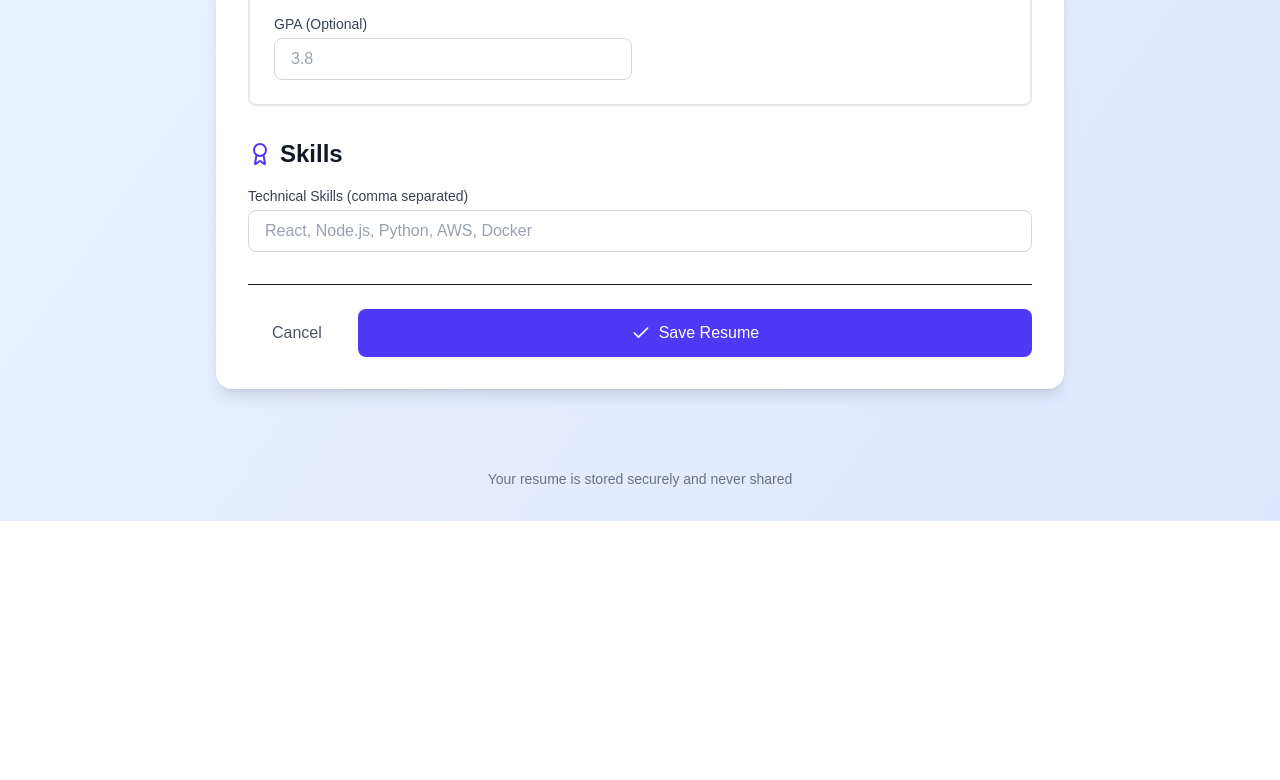
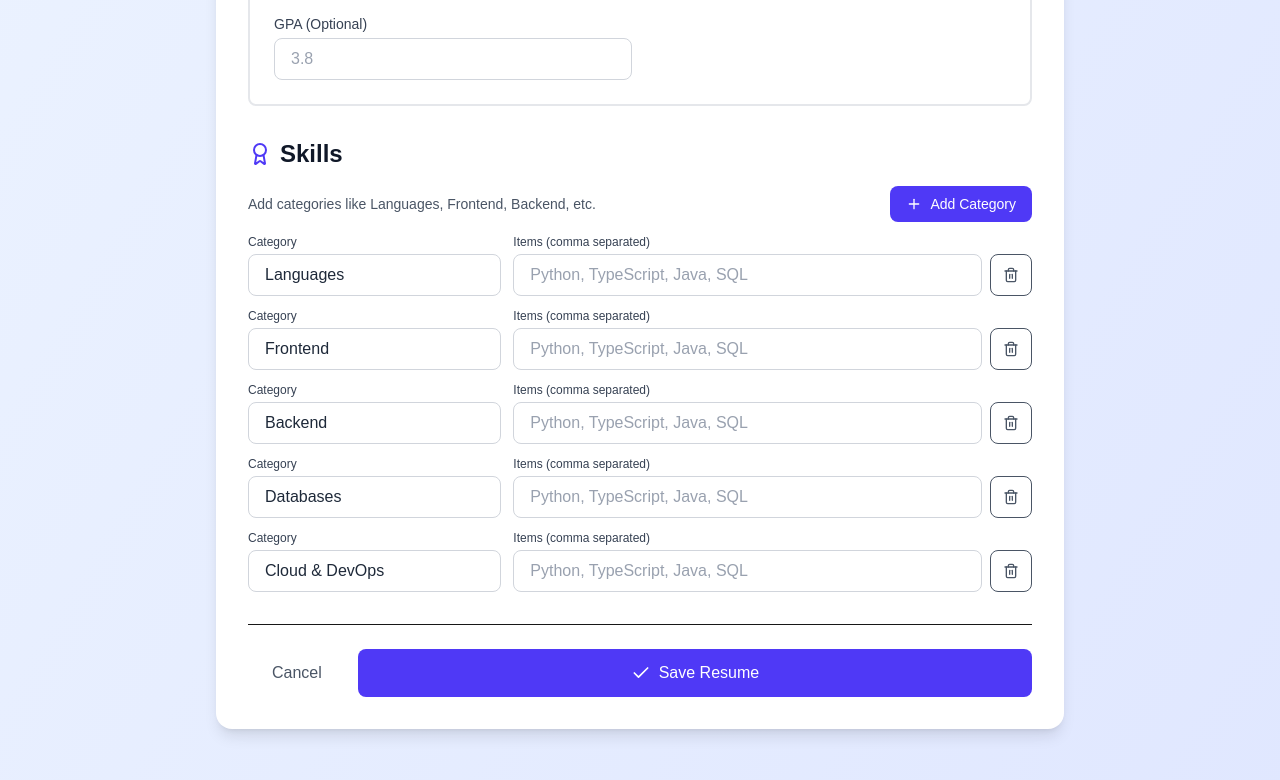
Before and after one commit to armaanchhina/resume-tailor, a Next.js app: page /upload-resume in a window 1280 px wide. Shown: the part 1300-2080 px from the top of the page. Before the commit the page ends 1821 px from the top, so only its background shows below. Built offline with nearby package versions, Linux system fonts and the light colour scheme; no server answers.

Commit message:
Update skills field to be json

```diff
--- a/src/app/api/resume/route.ts
+++ b/src/app/api/resume/route.ts
@@ -3,6 +3,22 @@ import prisma from "@/app/lib/db";
 import { cookies } from "next/headers";
 
 export const dynamic = "force-dynamic";
+
+function toTechnicalSkillsJson(raw: any) {
+  if (!Array.isArray(raw)) return [];
+
+  return raw
+    .map((s) => {
+      const category = (s?.category ?? "").trim();
+      const itemsArr = String(s?.items ?? "")
+        .split(",")
+        .map((x) => x.trim())
+        .filter(Boolean);
+
+      return { category, items: itemsArr };
+    })
+    .filter((s) => s.category && s.items.length > 0);
+}
 
 export async function POST(req: Request) {
     try {
@@ -32,10 +48,7 @@ export async function POST(req: Request) {
       const body = await req.json();
 
 
-      const rawSkills = body.skills?.technical || "";
-      const skills = rawSkills.split(",")
-        .map((s: string) => s.trim())
-        .filter(Boolean);
+      const technicalSkillsJson = toTechnicalSkillsJson(body?.skills?.technical);
 
         const resume = await prisma.resume.upsert({
         where: {userId},
@@ -47,7 +60,7 @@ export async function POST(req: Request) {
           github: body.personalInfo.github,
           portfolio: body.personalInfo.portfolio,
           summary: body.summary,
-          skills: skills,  // Array directly
+          technicalSkillsJson,
           workJson: body.workExperience,
           educationJson: body.education,
         },
@@ -60,7 +73,7 @@ export async function POST(req: Request) {
           github: body.personalInfo.github,
           portfolio: body.personalInfo.portfolio,
           summary: body.summary,
-          skills: skills,
+          technicalSkillsJson,
           workJson: body.workExperience,
           educationJson: body.education,
         }
--- a/src/app/components/WorkExperienceSection.tsx
+++ b/src/app/components/WorkExperienceSection.tsx
@@ -70,7 +70,7 @@ export default function WorkExperienceSection({ index, register, control, remove
               {...register(`workExperience.${index}.endDate`)}
               type="month"
               disabled={currentValue}
-              className="w-full px-4 py-2 border border-gray-300 rounded-lg focus:ring-2 focus:ring-indigo-200 focus:border-indigo-500 outline-none disabled:bg-gray-100"
+              className="w-full px-4 py-2 border border-gray-300 rounded-lg focus:ring-2 focus:ring-indigo-200 focus:border-indigo-500 outline-none text-gray-700 disabled:bg-gray-100"
             />
           </div>
 
--- a/src/app/lib/prompt.ts
+++ b/src/app/lib/prompt.ts
@@ -31,7 +31,6 @@ export const tailorResumePrompt = (resumeJson: any, jobDescription: string) => `
     45 characters (including spaces).
     - Insert manual line breaks as needed to keep lines within 107 characters.
     - Apply these rules to the summary (if present) and all responsibility bullet points.
-    - Do NOT include literal "\\n" in JSON. Instead, insert real line breaks within string values.
 
     Return output as JSON only in this structure:
 
@@ -49,60 +48,72 @@ export const tailorResumePrompt = (resumeJson: any, jobDescription: string) => `
         }
     ],
     "education": [],
-    "skills": []
+    "skills": {
+      "technical": [
+        {
+          "category": "",
+          "items": []
         }
+      ]
+    }
+    }
+
+    Notes:
+    - "skills.technical[].items" must be an array of strings, not a comma-separated string.
+    - "responsibilities" must be an array of strings, each a bullet line (with manual line breaks if needed).
+
 
     Base Resume:
     ${JSON.stringify(resumeJson, null, 2)}
 
     Job Description:
     ${jobDescription}
-`
-
+`;
 
 export const dummyData = {
-    "summary": "Software developer with experience building backend services in Python, TypeScript, and cloud-native systems. Strong focus on clean design, readable code, and product-focused engineering. Skilled in debugging, performance optimization, and collaborating across product and infrastructure teams.",
-    "workExperience": [
+  summary:
+    "Software developer with experience building backend services in Python, TypeScript, and cloud-native systems. Strong focus on clean design, readable code, and product-focused engineering. Skilled in debugging, performance optimization, and collaborating across product and infrastructure teams.",
+  workExperience: [
     {
-        "position": "Software Developer",
-        "company": "Shift",
-        "startDate": "May 2024",
-        "endDate": "Dec 2024",
-        "current": false,
-        "responsibilities": [
+      position: "Software Developer",
+      company: "Shift",
+      startDate: "May 2024",
+      endDate: "Dec 2024",
+      current: false,
+      responsibilities: [
         "Built Python-based Django microservices supporting emissions tracking for 600,000+ active users.",
         "Migrated workloads to AWS Lambda and Fargate to reduce operational overhead and improve reliability.",
         "Designed and managed CI/CD pipelines that cut deployment times and reduced regressions.",
-          "Collaborated with analytics and product teams to simplify data integrations."
-        ]
+        "Collaborated with analytics and product teams to simplify data integrations.",
+      ],
     },
     {
-        "position": "Full-Stack Developer",
-        "company": "Assembly",
-        "startDate": "Sep 2023",
-        "endDate": "Dec 2023",
-        "current": false,
-        "responsibilities": [
+      position: "Full-Stack Developer",
+      company: "Assembly",
+      startDate: "Sep 2023",
+      endDate: "Dec 2023",
+      current: false,
+      responsibilities: [
         "Developed React components to enhance dashboard performance and usability.",
         "Automated cross-platform revenue reporting using Python scripts and cloud functions.",
-          "Improved API integrations and reduced dashboard load times across key views."
-        ]
+        "Improved API integrations and reduced dashboard load times across key views.",
+      ],
     },
     {
-        "position": "Backend Developer",
-        "company": "Thrifty Foods",
-        "startDate": "Jan 2023",
-        "endDate": "Apr 2023",
-        "current": false,
-        "responsibilities": [
+      position: "Backend Developer",
+      company: "Thrifty Foods",
+      startDate: "Jan 2023",
+      endDate: "Apr 2023",
+      current: false,
+      responsibilities: [
         "Built a Flask + Azure MySQL application for fleet maintenance tracking.",
         "Cut update time from 2–3 minutes to 30 seconds by migrating from manual spreadsheets.",
         "Integrated mileage data via the Samsara API to automate reporting.",
-          "Helped facility managers monitor driver safety scores through a custom reporting system."
-        ]
-      }
+        "Helped facility managers monitor driver safety scores through a custom reporting system.",
       ],
-    "skills": [
+    },
+  ],
+  skills: [
     "Python",
     "Django",
     "TypeScript",
@@ -114,6 +125,6 @@ export const dummyData = {
     "CI/CD Pipelines",
     "APIs",
     "System Design",
-      "Debugging"
-    ]
-  }
+    "Debugging",
+  ],
+};
--- a/src/app/upload-resume/page.tsx
+++ b/src/app/upload-resume/page.tsx
@@ -1,20 +1,36 @@
-"use client"
-import { use, useState } from 'react';
-import { Upload, FileText, Check, Plus, Trash2, Briefcase, GraduationCap, Award } from 'lucide-react';
-import { useRouter } from 'next/navigation';
-import { Header } from '../components/Header';
-import { Footer } from '../components/Footer';
-import { useForm, useFieldArray } from 'react-hook-form';
-import WorkExperienceSection from '../components/WorkExperienceSection';
-import EducationSection from '../components/EducationSection';
-import { ResumeFormData, defaultResumeValues } from '@/models/resume';
-import { Input } from '../components/ui/Input';
+"use client";
+import { use, useState } from "react";
+import {
+  Upload,
+  FileText,
+  Check,
+  Plus,
+  Trash2,
+  Briefcase,
+  GraduationCap,
+  Award,
+} from "lucide-react";
+import { useRouter } from "next/navigation";
+import { Header } from "../components/Header";
+import { Footer } from "../components/Footer";
+import { useForm, useFieldArray } from "react-hook-form";
+import WorkExperienceSection from "../components/WorkExperienceSection";
+import EducationSection from "../components/EducationSection";
+import { ResumeFormData, defaultResumeValues } from "@/models/resume";
+import { Input } from "../components/ui/Input";
 import { useEffect } from "react";
 
 export default function UploadResumePage() {
   const router = useRouter();
   const [isSaving, setIsSaving] = useState(false);
-    const { register, control, handleSubmit, watch, reset, formState: { errors } } = useForm<ResumeFormData>({
+  const {
+    register,
+    control,
+    handleSubmit,
+    watch,
+    reset,
+    formState: { errors },
+  } = useForm<ResumeFormData>({
     defaultValues: defaultResumeValues,
   });
 
@@ -22,17 +38,17 @@ export default function UploadResumePage() {
     const loadResume = async () => {
       try {
         const res = await fetch("/api/resume", {
-            credentials: "include"
-          })
+          credentials: "include",
+        });
 
         if (!res.ok) {
-            return
+          return;
         }
 
-          const {resume} = await res.json()
+        const { resume } = await res.json();
 
         if (!resume) {
-            return
+          return;
         }
 
         reset({
@@ -47,26 +63,50 @@ export default function UploadResumePage() {
           summary: resume.summary || "",
           workExperience: resume.workJson || [],
           education: resume.educationJson || [],
-            skills: { technical: resume.skills?.join(", ") || "" }
+          skills: {
+            technical: (resume.technicalSkillsJson ?? []).map((s: any) => ({
+              category: s.category ?? "",
+              items: Array.isArray(s.items)
+                ? s.items.join(", ")
+                : s.items ?? "",
+            })),
+          },
         });
-
       } catch (err) {
         console.error("Failed to load resume:", err);
       }
-      }
+    };
 
-      loadResume()
-    }, [reset])
+    loadResume();
+  }, [reset]);
 
   // Field arrays for dynamic sections
-    const { fields: workFields, append: appendWork, remove: removeWork } = useFieldArray({
+  const {
+    fields: workFields,
+    append: appendWork,
+    remove: removeWork,
+  } = useFieldArray({
     control,
-    name: "workExperience"
+    name: "workExperience",
   });
 
-    const { fields: eduFields, append: appendEdu, remove: removeEdu } = useFieldArray({
+  const {
+    fields: eduFields,
+    append: appendEdu,
+    remove: removeEdu,
+  } = useFieldArray({
     control,
-    name: "education"
+    name: "education",
+  });
+
+  // add near other field arrays
+  const {
+    fields: skillFields,
+    append: appendSkill,
+    remove: removeSkill,
+  } = useFieldArray({
+    control,
+    name: "skills.technical",
   });
 
   const onSubmit = async (data: ResumeFormData) => {
@@ -76,7 +116,7 @@ export default function UploadResumePage() {
         method: "POST",
         headers: { "Content-Type": "application/json" },
         credentials: "include",
-            body: JSON.stringify(data)
+        body: JSON.stringify(data),
       });
 
       if (!res.ok) {
@@ -86,7 +126,7 @@ export default function UploadResumePage() {
 
       const json = await res.json();
       console.log("Resume saved", json);
-          router.push('/')
+      router.push("/");
     } catch (e) {
       console.error("Failed to save resume:", e);
     } finally {
@@ -97,12 +137,14 @@ export default function UploadResumePage() {
   return (
     <div className="min-h-screen bg-gradient-to-br from-blue-50 to-indigo-100">
       {/* Header */}
-        <Header/>
+      <Header />
 
       {/* Main Content */}
-      <form onSubmit={handleSubmit(onSubmit)} className="max-w-4xl mx-auto px-6 py-12">
+      <form
+        onSubmit={handleSubmit(onSubmit)}
+        className="max-w-4xl mx-auto px-6 py-12"
+      >
         <div className="bg-white rounded-2xl shadow-lg p-8">
-
           {/* Personal Information */}
           <section className="mb-8">
             <h2 className="text-2xl font-bold text-gray-900 mb-4 flex items-center gap-2">
@@ -111,36 +153,48 @@ export default function UploadResumePage() {
             </h2>
             <div className="grid grid-cols-1 md:grid-cols-2 gap-4">
               <div>
-                <label className="block text-sm font-medium text-gray-700 mb-1">Full Name *</label>
+                <label className="block text-sm font-medium text-gray-700 mb-1">
+                  Full Name *
+                </label>
                 <Input
-                  {...register("personalInfo.fullName", { required: "Name is required" })}
+                  {...register("personalInfo.fullName", {
+                    required: "Name is required",
+                  })}
                   placeholder="John Doe"
                 />
                 {errors.personalInfo?.fullName && (
-                  <p className="text-red-500 text-xs mt-1">{errors.personalInfo.fullName.message}</p>
+                  <p className="text-red-500 text-xs mt-1">
+                    {errors.personalInfo.fullName.message}
+                  </p>
                 )}
               </div>
 
               <div>
-                <label className="block text-sm font-medium text-gray-700 mb-1">Email *</label>
+                <label className="block text-sm font-medium text-gray-700 mb-1">
+                  Email *
+                </label>
                 <Input
                   {...register("personalInfo.email", {
                     required: "Email is required",
                     pattern: {
                       value: /^[A-Z0-9._%+-]+@[A-Z0-9.-]+\.[A-Z]{2,}$/i,
-                      message: "Invalid email address"
-                    }
+                      message: "Invalid email address",
+                    },
                   })}
                   type="email"
                   placeholder="john@example.com"
                 />
                 {errors.personalInfo?.email && (
-                  <p className="text-red-500 text-xs mt-1">{errors.personalInfo.email.message}</p>
+                  <p className="text-red-500 text-xs mt-1">
+                    {errors.personalInfo.email.message}
+                  </p>
                 )}
               </div>
 
               <div>
-                <label className="block text-sm font-medium text-gray-700 mb-1">Phone</label>
+                <label className="block text-sm font-medium text-gray-700 mb-1">
+                  Phone
+                </label>
                 <Input
                   {...register("personalInfo.phone")}
                   type="tel"
@@ -149,7 +203,9 @@ export default function UploadResumePage() {
               </div>
 
               <div>
-                <label className="block text-sm font-medium text-gray-700 mb-1">LinkedIn</label>
+                <label className="block text-sm font-medium text-gray-700 mb-1">
+                  LinkedIn
+                </label>
                 <Input
                   {...register("personalInfo.linkedin")}
                   type="url"
@@ -158,7 +214,9 @@ export default function UploadResumePage() {
               </div>
 
               <div>
-                <label className="block text-sm font-medium text-gray-700 mb-1">GitHub</label>
+                <label className="block text-sm font-medium text-gray-700 mb-1">
+                  GitHub
+                </label>
                 <Input
                   {...register("personalInfo.github")}
                   type="url"
@@ -167,7 +225,9 @@ export default function UploadResumePage() {
               </div>
 
               <div>
-                <label className="block text-sm font-medium text-gray-700 mb-1">Portfolio</label>
+                <label className="block text-sm font-medium text-gray-700 mb-1">
+                  Portfolio
+                </label>
                 <Input
                   {...register("personalInfo.portfolio")}
                   type="url"
@@ -179,7 +239,9 @@ export default function UploadResumePage() {
 
           {/* Professional Summary */}
           <section className="mb-8">
-            <h2 className="text-2xl font-bold text-gray-900 mb-4">Professional Summary</h2>
+            <h2 className="text-2xl font-bold text-gray-900 mb-4">
+              Professional Summary
+            </h2>
             <textarea
               {...register("summary")}
               placeholder="Brief overview of your experience and skills..."
@@ -196,15 +258,17 @@ export default function UploadResumePage() {
               </h2>
               <button
                 type="button"
-                onClick={() => appendWork({
-                  company: '',
-                  position: '',
-                  location: '',
-                  startDate: '',
-                  endDate: '',
+                onClick={() =>
+                  appendWork({
+                    company: "",
+                    position: "",
+                    location: "",
+                    startDate: "",
+                    endDate: "",
                     current: false,
-                  responsibilities: ['']
-                })}
+                    responsibilities: [""],
+                  })
+                }
                 className="px-4 py-2 bg-indigo-600 text-white rounded-lg text-sm font-medium hover:bg-indigo-700 transition flex items-center gap-2"
               >
                 <Plus className="w-4 h-4" />
@@ -235,13 +299,15 @@ export default function UploadResumePage() {
               </h2>
               <button
                 type="button"
-                onClick={() => appendEdu({
-                  school: '',
-                  degree: '',
-                  major: '',
-                  graduationDate: '',
-                  gpa: ''
-                })}
+                onClick={() =>
+                  appendEdu({
+                    school: "",
+                    degree: "",
+                    major: "",
+                    graduationDate: "",
+                    gpa: "",
+                  })
+                }
                 className="px-4 py-2 bg-indigo-600 text-white rounded-lg text-sm font-medium hover:bg-indigo-700 transition flex items-center gap-2"
               >
                 <Plus className="w-4 h-4" />
@@ -267,14 +333,64 @@ export default function UploadResumePage() {
               <Award className="w-6 h-6 text-indigo-600" />
               Skills
             </h2>
+
+            <div className="flex items-center justify-between mb-3">
+              <p className="text-sm text-gray-600">
+                Add categories like Languages, Frontend, Backend, etc.
+              </p>
+              <button
+                type="button"
+                onClick={() => appendSkill({ category: "", items: "" })}
+                className="px-4 py-2 bg-indigo-600 text-white rounded-lg text-sm font-medium hover:bg-indigo-700 transition flex items-center gap-2"
+              >
+                <Plus className="w-4 h-4" />
+                Add Category
+              </button>
+            </div>
+
+            <div className="space-y-3">
+              {skillFields.map((field, index) => (
+                <div
+                  key={field.id}
+                  className="grid grid-cols-1 md:grid-cols-3 gap-3 items-start"
+                >
                   <div>
-              <label className="block text-sm font-medium text-gray-700 mb-1">
-                Technical Skills (comma separated)
+                    <label className="block text-xs font-medium text-gray-700 mb-1">
+                      Category
                     </label>
                     <Input
-                {...register("skills.technical")}
-                placeholder="React, Node.js, Python, AWS, Docker"
+                      {...register(
+                        `skills.technical.${index}.category` as const,
+                        { required: true }
+                      )}
+                      placeholder="Languages"
                     />
+                  </div>
+
+                  <div className="md:col-span-2">
+                    <label className="block text-xs font-medium text-gray-700 mb-1">
+                      Items (comma separated)
+                    </label>
+                    <div className="flex gap-2">
+                      <Input
+                        {...register(
+                          `skills.technical.${index}.items` as const
+                        )}
+                        placeholder="Python, TypeScript, Java, SQL"
+                      />
+                      <button
+                        type="button"
+                        onClick={() => removeSkill(index)}
+                        disabled={skillFields.length <= 1}
+                        className="px-3 py-2 border rounded-lg text-gray-600 hover:text-gray-900 disabled:opacity-40"
+                        title="Remove category"
+                      >
+                        <Trash2 className="w-4 h-4" />
+                      </button>
+                    </div>
+                  </div>
+                </div>
+              ))}
             </div>
           </section>
 
@@ -282,7 +398,7 @@ export default function UploadResumePage() {
           <div className="flex gap-3 pt-6 border-t">
             <button
               type="button"
-              onClick={() => router.push('/')}
+              onClick={() => router.push("/")}
               className="px-6 py-3 text-gray-600 hover:text-gray-900 font-medium transition"
             >
               Cancel
@@ -309,9 +425,8 @@ export default function UploadResumePage() {
         </div>
       </form>
 
-
       {/* Footer */}
-      <Footer/>
+      <Footer />
     </div>
   );
 }
--- a/src/models/resume.ts
+++ b/src/models/resume.ts
@@ -29,8 +29,11 @@ export interface WorkExperience {
     workExperience: WorkExperience[];
     education: Education[];
     skills: {
-      technical: string;
-    };
+      technical: Array<{
+        category: string
+        items: string
+      }>
+    }
   }
 
   export interface LatexResumeData {
@@ -130,6 +133,13 @@ export interface WorkExperience {
       },
     ],
     skills: {
-      technical: "",
-    },
+      technical: [
+        { category: "Languages", items: "" },
+        { category: "Frontend", items: "" },
+        { category: "Backend", items: "" },
+        { category: "Databases", items: "" },
+        { category: "Cloud & DevOps", items: "" },
+      ]
+    }
+    ,
   };
```
Also changed, not shown: 2 other files (tests, documents, lock files or other folders). Lines whose indentation alone changed are shown as unchanged.
